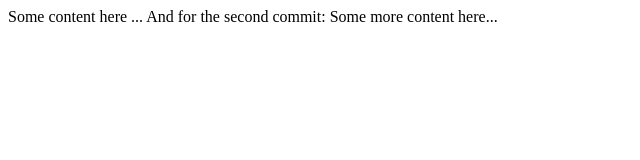
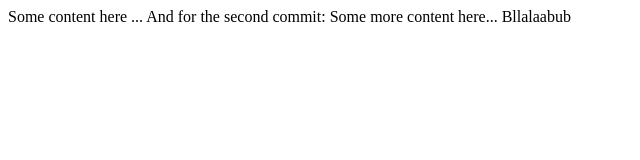
Before and after one commit to al-mi-sm/sandbox, a plain HTML site: page index.html in a window 1280 px wide. Shown: the whole page, without its empty margins (0-640 px from the left). Drawn offline with Linux system fonts and the light colour scheme.

Commit message:
more content now

```diff
--- a/index.html
+++ b/index.html
@@ -6,5 +6,6 @@
         Some content here ...
 
         And for the second commit: Some more content here...
+    Bllalaabub
     </body>
 </html>
```
